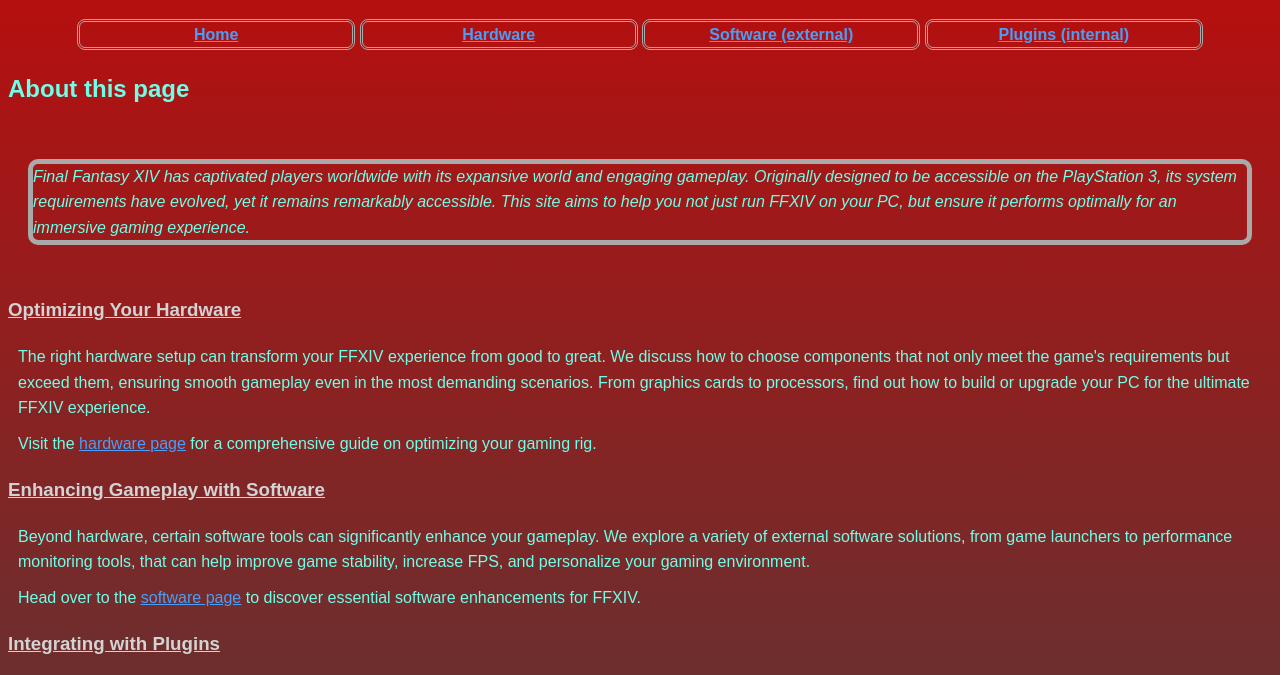
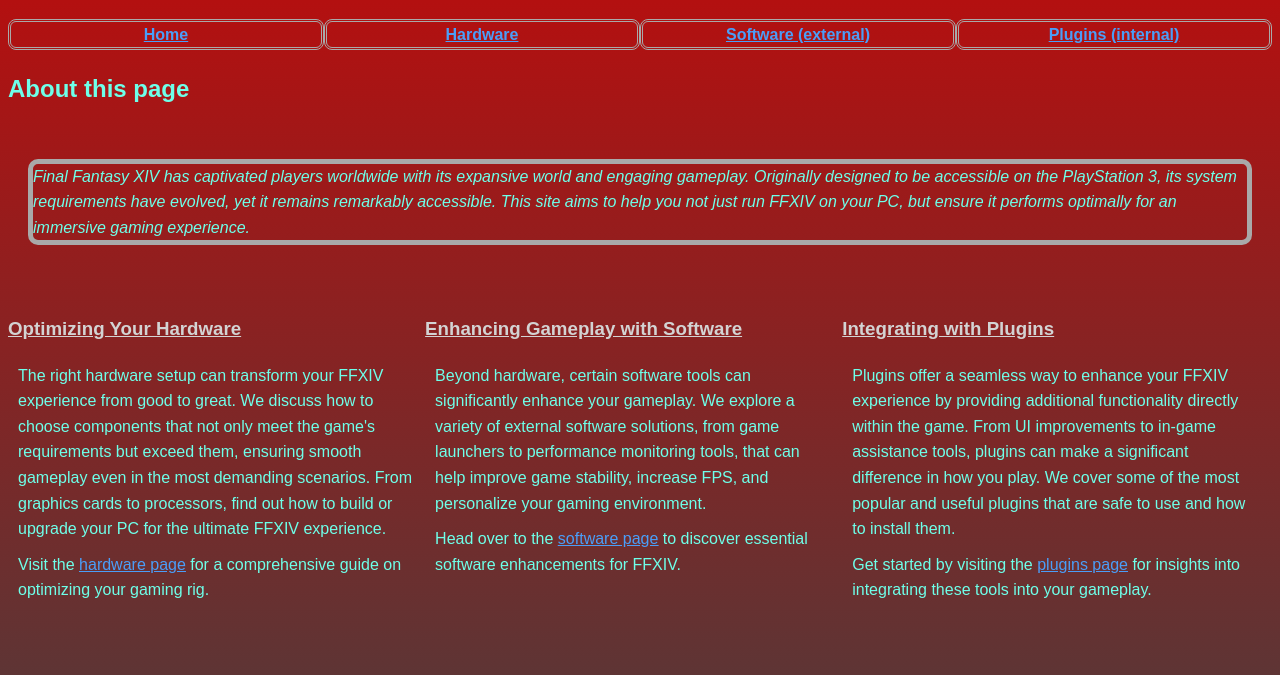
Before and after one commit to AlexGMCode/my-website, a plain HTML site: page index.html in a window 1280 px wide. Shown: the part 109-784 px from the top of the page. Drawn offline with Linux system fonts and the light colour scheme.

Commit message:
added flex boxes

```diff
--- a/index.html
+++ b/index.html
@@ -10,7 +10,8 @@
 
 <body>
     <header>
-        <img id="banner" src="images/ffxiv_banner.jpg" alt="a picture of final fantasy xiv characters" height="75%" width="75%">
+        <img id="banner" src="images/ffxiv_banner.jpg" alt="a picture of final fantasy xiv characters" height="75%"
+            width="75%">
         <h1>Enhancing your experience for FFXIV</h1>
         <ul class="navigation">
             <li class="navigation-link"><a href="index.html">Home</a></li>
@@ -23,39 +24,53 @@
     <main>
         <h2>About this page</h2>
         <p id="about">
-            Final Fantasy XIV has captivated players worldwide with its expansive world and engaging gameplay. Originally designed to be accessible on the PlayStation 3, its system requirements have evolved, yet it remains remarkably accessible. This site aims to help you not just run FFXIV on your PC, but ensure it performs optimally for an immersive gaming experience.
+            Final Fantasy XIV has captivated players worldwide with its expansive world and engaging gameplay.
+            Originally designed to be accessible on the PlayStation 3, its system requirements have evolved, yet it
+            remains remarkably accessible. This site aims to help you not just run FFXIV on your PC, but ensure it
+            performs optimally for an immersive gaming experience.
         </p>
-
+        <div id="sections">
             <section id="hardware-section">
                 <h3>Optimizing Your Hardware</h3>
                 <p>
-                The right hardware setup can transform your FFXIV experience from good to great. We discuss how to choose components that not only meet the game's requirements but exceed them, ensuring smooth gameplay even in the most demanding scenarios. From graphics cards to processors, find out how to build or upgrade your PC for the ultimate FFXIV experience.
+                    The right hardware setup can transform your FFXIV experience from good to great. We discuss how to
+                    choose components that not only meet the game's requirements but exceed them, ensuring smooth
+                    gameplay even in the most demanding scenarios. From graphics cards to processors, find out how to
+                    build or upgrade your PC for the ultimate FFXIV experience.
                 </p>
                 <p>
-                Visit the <a href="Pages/hardware.html"><u>hardware page</u></a> for a comprehensive guide on optimizing your gaming rig.
+                    Visit the <a href="Pages/hardware.html"><u>hardware page</u></a> for a comprehensive guide on
+                    optimizing your gaming rig.
                 </p>
             </section>
 
             <section id="software-section">
                 <h3>Enhancing Gameplay with Software</h3>
                 <p>
-                Beyond hardware, certain software tools can significantly enhance your gameplay. We explore a variety of external software solutions, from game launchers to performance monitoring tools, that can help improve game stability, increase FPS, and personalize your gaming environment.
+                    Beyond hardware, certain software tools can significantly enhance your gameplay. We explore a
+                    variety of external software solutions, from game launchers to performance monitoring tools, that
+                    can help improve game stability, increase FPS, and personalize your gaming environment.
                 </p>
                 <p>
-                Head over to the <a href="Pages/software.html"><u>software page</u></a> to discover essential software enhancements for FFXIV.
+                    Head over to the <a href="Pages/software.html"><u>software page</u></a> to discover essential
+                    software enhancements for FFXIV.
                 </p>
             </section>
 
             <section id="plugins-section">
                 <h3>Integrating with Plugins</h3>
                 <p>
-                Plugins offer a seamless way to enhance your FFXIV experience by providing additional functionality directly within the game. From UI improvements to in-game assistance tools, plugins can make a significant difference in how you play. We cover some of the most popular and useful plugins that are safe to use and how to install them.
+                    Plugins offer a seamless way to enhance your FFXIV experience by providing additional functionality
+                    directly within the game. From UI improvements to in-game assistance tools, plugins can make a
+                    significant difference in how you play. We cover some of the most popular and useful plugins that
+                    are safe to use and how to install them.
                 </p>
                 <p>
-                Get started by visiting the <a href="Pages/plugins.html"><u>plugins page</u></a> for insights into integrating these tools into your gameplay.
+                    Get started by visiting the <a href="Pages/plugins.html"><u>plugins page</u></a> for insights into
+                    integrating these tools into your gameplay.
                 </p>
             </section>
-
+        </div>
     </main>
 
     <footer>
--- a/styles.css
+++ b/styles.css
@@ -7,7 +7,7 @@
     line-height: 1.6;
 }
 
-#banner{
+#banner {
     display: block;
     margin-left: auto;
     margin-right: auto;
@@ -19,11 +19,14 @@
     text-align: center;
     margin: 0;
     padding: 0;
+    display:flex;
+    flex-direction: row;
 }
 
 .navigation li {
-    display: inline-block;
-    width: 22%;
+    flex-basis:25%;
+    /*display: inline-block;
+    width: 22%;*/
 }
 
 .navigation a {
@@ -46,12 +49,12 @@
     background-color: white;
 }
 
-h3{
+h3 {
     color: lightgray;
     text-decoration: underline;
 }
 
-p{
+p {
     margin: 10px;
 }
 
@@ -69,8 +72,35 @@
     padding: 100px;
 }
 
-@media (max-width: 720px ){
+div#sections {
+    display:flex;
+    flex-direction: row;
+}
+
+#hardware-section {
+    flex-basis: 33%;
+}
+
+#software-section {
+    flex-basis: 33%;
+}
+
+#plugins-section {
+    flex-basis: 33%;
+}
+
+@media (max-width: 720px) {
+
+    .navigation {
+        list-style-type: none;
+        text-align: center;
+        margin: 0;
+        padding: 0;
+        display:block;
+        flex-direction: column;
+    }
     .navigation li {
+        /*display:flex;*/
         display: block;
         width: 95%;
     }
```
Lines whose indentation alone changed are shown as unchanged.
